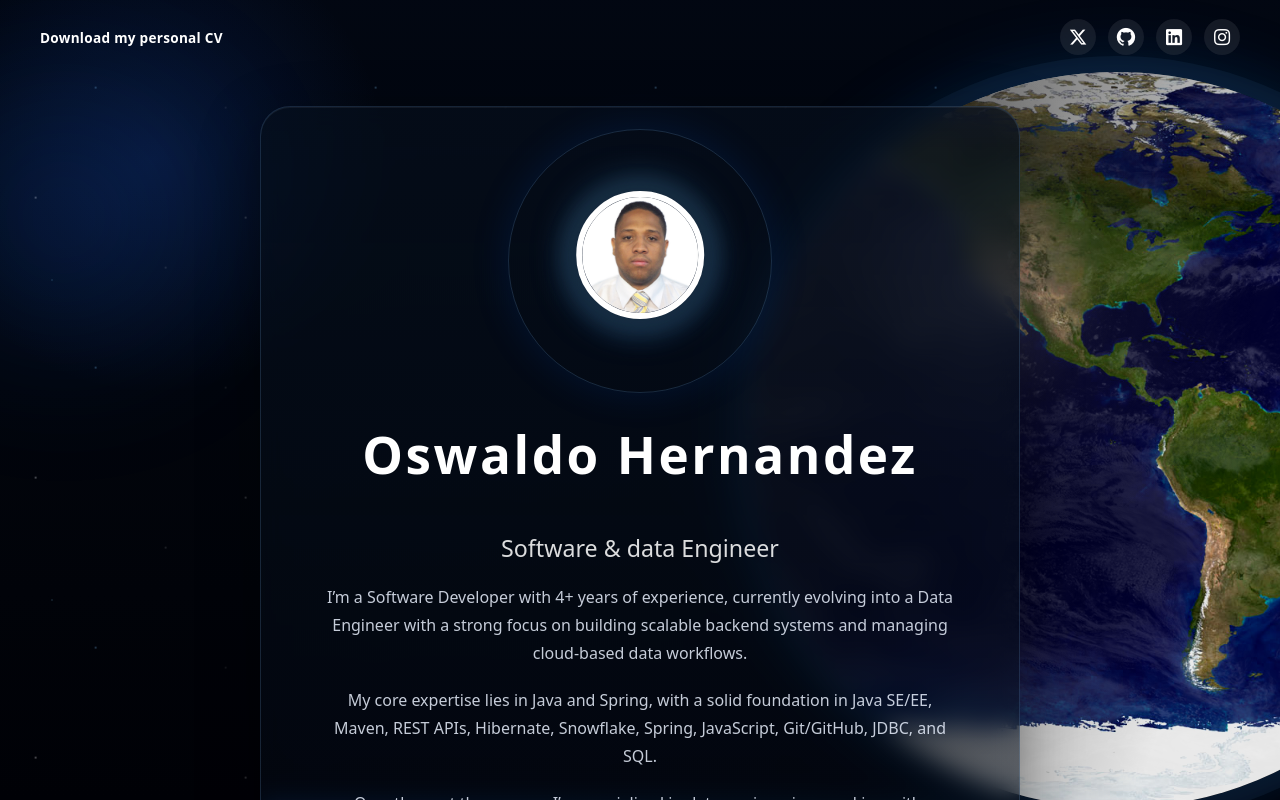
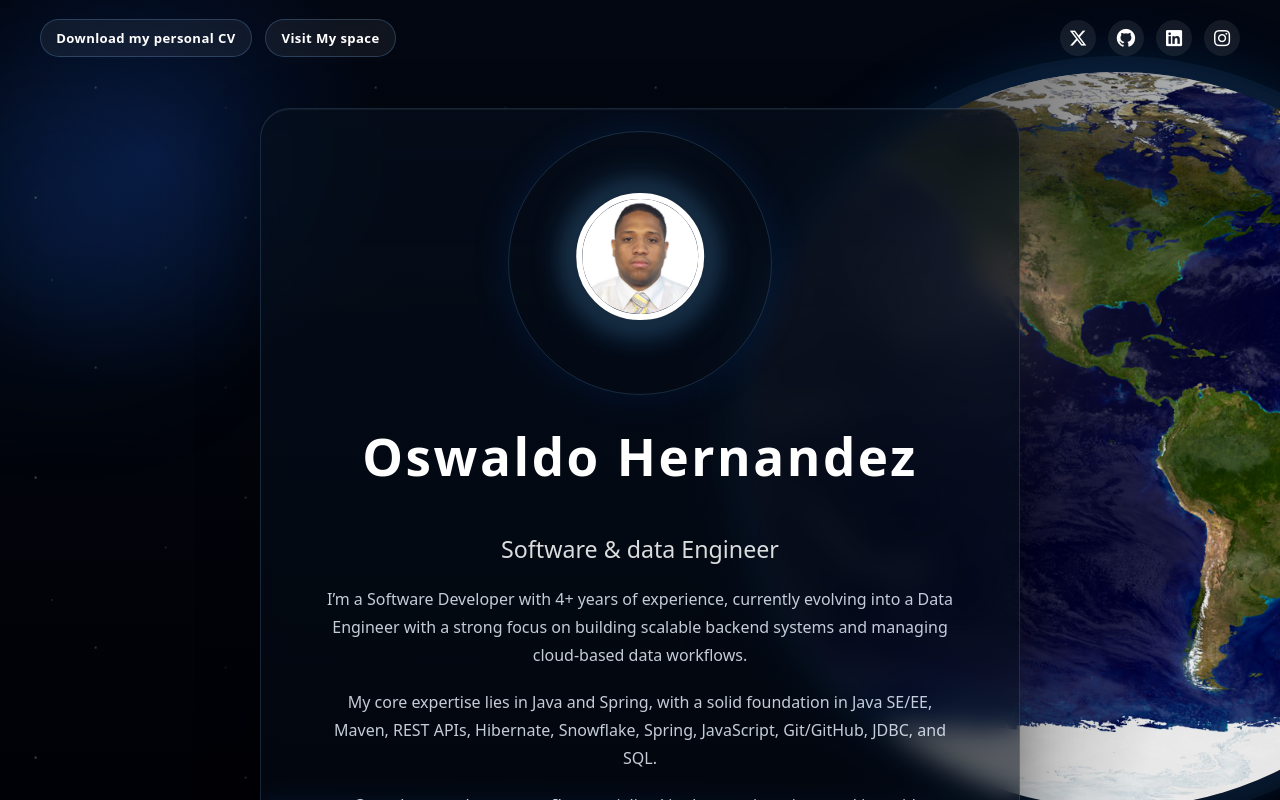
Before and after one commit to OswaldOniSango/personal-web, an Angular app: page / in a window 1280 px wide. Shown: the top 800 px of the page. Built offline with nearby package versions, Linux system fonts and the light colour scheme.

Commit message:
add space

```diff
--- a/src/app/app.component.html
+++ b/src/app/app.component.html
@@ -17,11 +17,21 @@
 
   <div class="page-content">
     <header class="top-bar">
-      <a class="cv-link"
-        href="assets/cv/Oswaldo_Hernandez_CV.pdf"
-        download="Oswaldo_Hernandez_CV.pdf">
-        Download my personal CV
-      </a>
+      <div class="top-links">
+        <a class="top-link-button"
+          href="assets/cv/Oswaldo_Hernandez_CV.pdf"
+          download="Oswaldo_Hernandez_CV.pdf">
+          Download my personal CV
+        </a>
+
+        <a
+          class="top-link-button"
+          href="https://my-space-psi-eosin.vercel.app/"
+          target="_blank"
+          rel="noopener noreferrer">
+          Visit My space
+        </a>
+      </div>
 
 
       <nav class="social-icons">
--- a/src/styles.scss
+++ b/src/styles.scss
@@ -198,17 +198,34 @@ app-root .top-bar {
   padding: 1.2rem 2.5rem;
 }
 
-app-root .cv-link {
-  color: #fff;
-  text-decoration: none;
-  font-size: 0.85rem;
-  font-weight: 700;
-  letter-spacing: 0.02em;
+app-root .top-links {
+  display: flex;
+  align-items: center;
+  gap: 0.85rem;
+  flex-wrap: wrap;
 }
 
-app-root .cv-link:hover {
-  text-decoration: underline;
-  opacity: 0.92;
+app-root .top-link-button {
+  display: inline-flex;
+  align-items: center;
+  justify-content: center;
+  padding: 0.55rem 0.95rem;
+  border: 1px solid rgba(129, 191, 255, 0.24);
+  border-radius: 999px;
+  background: rgba(255, 255, 255, 0.06);
+  color: #fff;
+  font-size: 0.82rem;
+  font-weight: 700;
+  letter-spacing: 0.03em;
+  text-decoration: none;
+  backdrop-filter: blur(10px);
+  transition: transform 0.2s ease, background 0.2s ease, border-color 0.2s ease;
+}
+
+app-root .top-link-button:hover {
+  transform: translateY(-2px);
+  background: rgba(255, 255, 255, 0.14);
+  border-color: rgba(129, 191, 255, 0.4);
 }
 
 app-root .social-icons {
@@ -416,9 +433,13 @@ app-root app-experience {
     justify-content: center;
   }
 
-  app-root .cv-link {
+  app-root .top-links {
+    justify-content: center;
+  }
+
+  app-root .top-link-button {
     text-align: center;
-    font-size: 0.8rem;
+    font-size: 0.78rem;
   }
 
   app-root .planet-card {
```
